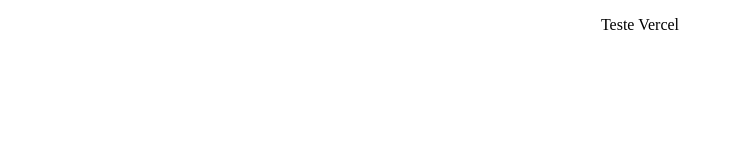
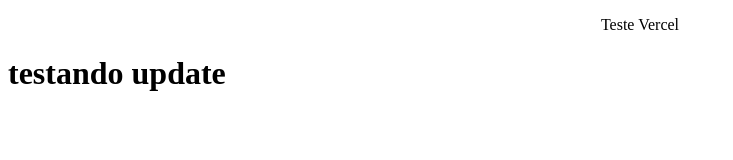
Before and after one commit to TayonanStella/folder, a plain HTML site: page index.html in a window 1280 px wide. Shown: the whole page, without its empty margins (0-733 px from the left). Drawn offline with Linux system fonts and the light colour scheme.

Commit message:
alteraçao

```diff
--- a/index.html
+++ b/index.html
@@ -7,5 +7,6 @@
 </head>
 <body>
     <p><center>Teste Vercel</center></p>
+    <h1>testando update</h1>
 </body>
 </html>
```
